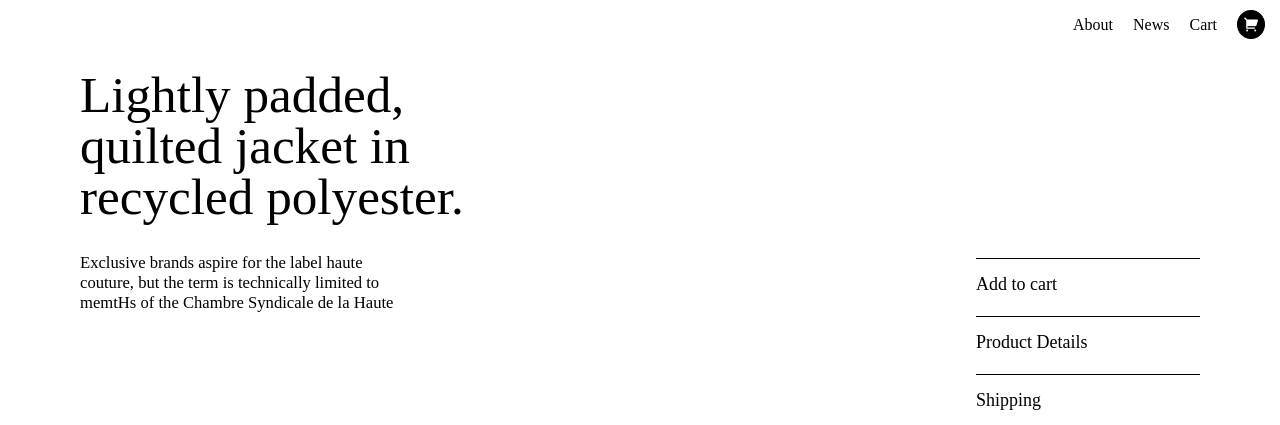
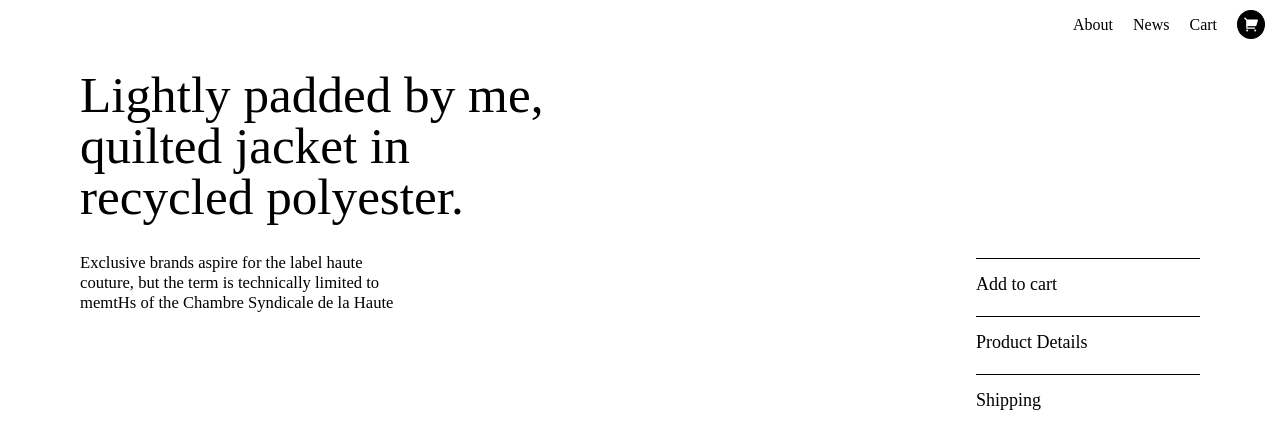
Before and after one commit to pradip2004/practice-css-webpage, a plain HTML site: page index.html in a window 1280 px wide. Shown: the top 425 px of the page. Drawn offline with nearby package versions, Linux system fonts and the light colour scheme.

Commit message:
my first contribution

```diff
--- a/index.html
+++ b/index.html
@@ -18,7 +18,7 @@
             <i class="ri-shopping-cart-2-fill"></i>
         </div>
         <div class="center">
-            <h1>Lightly padded,<br>quilted jacket in<br> recycled polyester.</h1>
+            <h1>Lightly padded by me,<br>quilted jacket in<br> recycled polyester.</h1>
             <div class="subTitle">
                 <p>Exclusive brands aspire for the label haute<br>
                     couture, but the term is technically limited to <br>
```
